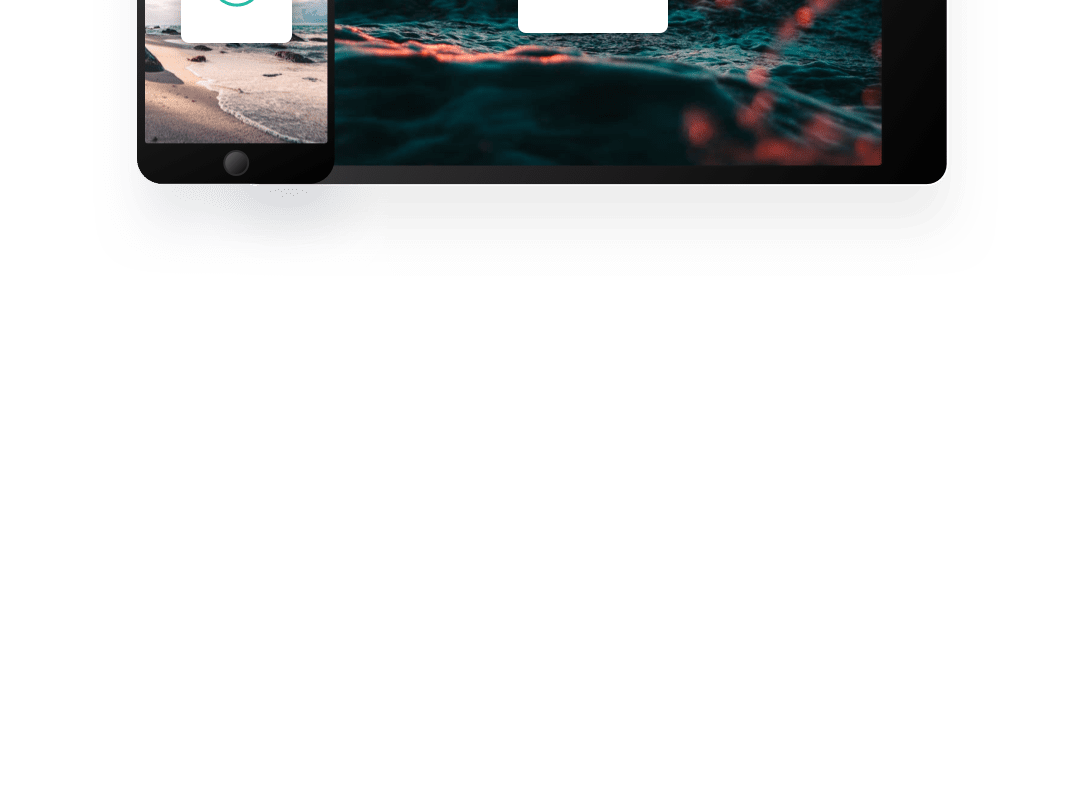
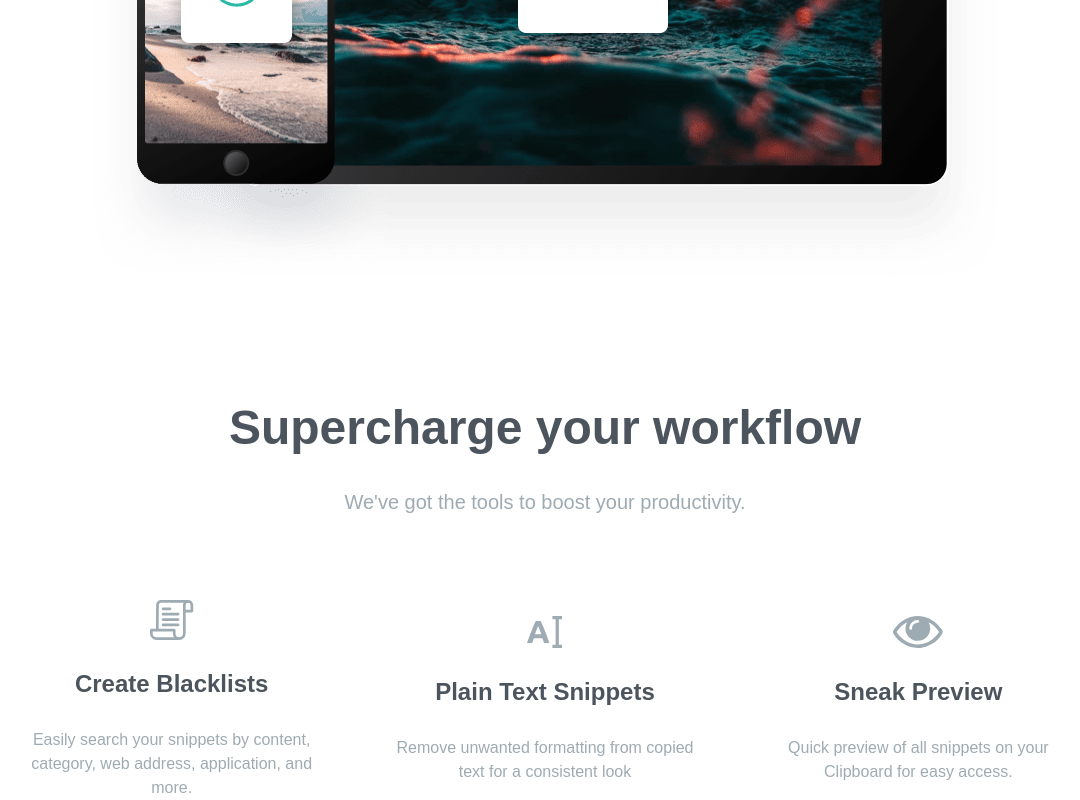
Before and after one commit to Armin-Fullstack/Clipboard, a website: page index.html in a window 1280 px wide. Shown: the part 2073-2873 px from the top of the page, without its empty margins (95-1175 px from the left). Before the commit the page ends 2477 px from the top, so only its background shows below. Drawn offline with Linux system fonts and the light colour scheme; a web font is replaced by a local one.

Commit message:
Added the supercharge section

```diff
--- a/index.html
+++ b/index.html
@@ -48,19 +48,19 @@
 
                     <!-- Item 1 -->
                     <div class="space-y-2">
-                        <h5 class="snippets-content-title">Quick Search</h5>
+                        <h5>Quick Search</h5>
                         <p class="snippets-content-text">Easily search your snippets by content, category, web address, application, and more.</p>
                     </div>
 
                     <!-- Item 2 -->
                     <div class="space-y-2">
-                        <h5 class="snippets-content-title">iCloud Sync</h5>
+                        <h5>iCloud Sync</h5>
                         <p class="snippets-content-text">Instantly saves and syncs snippets across all your devices.</p>
                     </div>
 
                     <!-- Item 3 -->
                     <div class="space-y-2">
-                        <h5 class="snippets-content-title">Completely History</h5>
+                        <h5>Completely History</h5>
                         <p class="snippets-content-text">Retrieve any snippets from the first moment you started using the app.</p>
                     </div>
 
@@ -80,5 +80,46 @@
         </div>
     </section>
 
+    <!-- Supercharge section -->
+    <section>
+        <div class="section-container">
+            <h1>Supercharge your workflow</h1>
+            <p class="section-text">We've got the tools to boost your productivity.</p>
+
+            <!-- Supercharge items container -->
+            <div class="flex flex-col md:flex-row mt-20 items-center justify-between space-y-16 md:space-y-0 md:space-x-12">
+                <!-- Items 1 -->
+                <div class="flex flex-col space-y-7 items-center">
+                    <div>
+                        <img src="Images/icon-blacklist.svg" alt="">
+                    </div>
+
+                    <h5>Create Blacklists</h5>
+                    <p class="max-w-md text-grayishBlue">Easily search your snippets by content, category, web address, application, and more.</p>
+                </div>
+
+                 <!-- Items 2 -->
+                 <div class="flex flex-col space-y-7 items-center">
+                    <div>
+                        <img src="Images/icon-text.svg" alt="">
+                    </div>
+                    <h5>Plain Text Snippets</h5>
+                    <p class="max-w-md text-grayishBlue">Remove unwanted formatting from copied text for a consistent look</p>
+                </div>
+
+                 <!-- Items 3 -->
+                 <div class="flex flex-col space-y-7 items-center">
+                    <div>
+                        <img src="Images/icon-preview.svg" alt="">
+                    </div>
+                    <h5>Sneak Preview</h5>
+                    <p class="max-w-md text-grayishBlue">Quick preview of all snippets on your Clipboard for easy access.</p>
+                </div>
+            </div>
+
+        </div>
+    </section>
+
+
 </body>
 </html>
--- a/input.css
+++ b/input.css
@@ -7,6 +7,11 @@
     @apply font-bold text-4xl text-darkGrayishBlue md:text-5xl mb-8;
     }
 
+    h5 {
+
+        @apply text-2xl font-bold text-darkGrayishBlue
+
+    }
 }
 
 
@@ -40,9 +45,3 @@ body {
 @apply max-w-md text-grayishBlue text-xl
 
 }
-
-.snippets-content-title {
-
-@apply text-2xl font-bold text-darkGrayishBlue
-
-}
```
Also changed, not shown: CSS/style.css.
